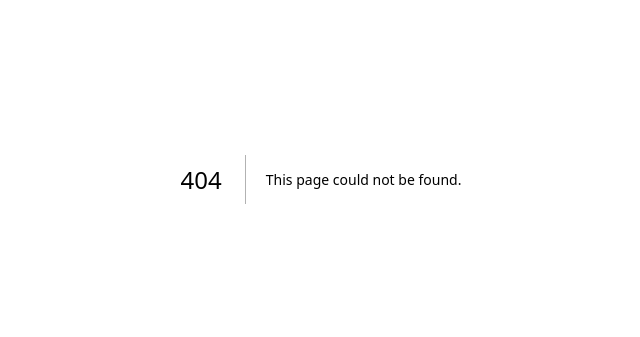
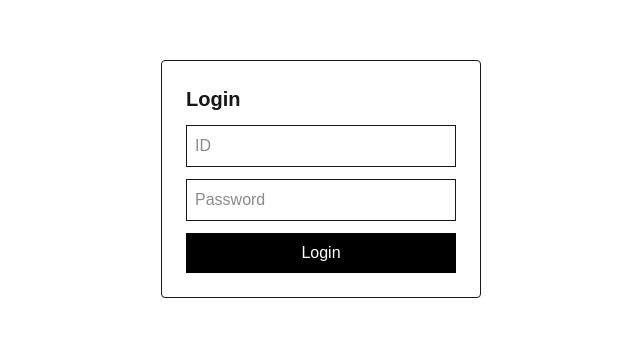
Before and after one commit to GitFoxTail/receipt-analyzer, a Next.js app: page /login in a window 1280 px wide. Before the commit this address had no page. Shown: the part 221-558 px from the top of the page, without its empty margins (319-959 px from the left). Built offline with nearby package versions, Linux system fonts and the light colour scheme.

Commit message:
add login page

```diff
--- /dev/null
+++ b/app/api/login/route.ts
@@ -0,0 +1,26 @@
+import { NextResponse } from "next/server";
+
+export async function POST(req: Request) {
+    const { id, pass } = await req.json();
+
+    if (
+        id === process.env.APP_LOGIN_ID &&
+        pass === process.env.APP_LOGIN_PASS
+    ) {
+        const res = NextResponse.json({ ok: true });
+
+        res.cookies.set("session", "loggedin", {
+            httpOnly: true,
+            secure: true,
+            path: "/",
+            maxAge: 60 * 60 * 24,
+        });
+
+        return res;
+    }
+
+    return NextResponse.json(
+        { ok: false, message: "Invalid credentials" },
+        { status: 401 }
+    );
+}
--- /dev/null
+++ b/app/api/logout/route.ts
@@ -0,0 +1,7 @@
+import { NextResponse } from "next/server";
+
+export async function POST() {
+    const res = NextResponse.json({ ok: true });
+    res.cookies.set("session", "", { maxAge: 0, path: "/" });
+    return res;
+}
--- /dev/null
+++ b/app/login/page.tsx
@@ -0,0 +1,56 @@
+"use client";
+
+import { useState } from "react";
+import { useRouter } from "next/navigation";
+
+export default function LoginPage() {
+    const [id, setId] = useState("");
+    const [pass, setPass] = useState("");
+    const [error, setError] = useState("");
+    const router = useRouter();
+
+    async function handleLogin(e: React.FormEvent) {
+        e.preventDefault();
+
+        const res = await fetch("/api/login", {
+            method: "POST",
+            headers: { "Content-Type": "application/json" },
+            body: JSON.stringify({ id, pass }),
+        });
+
+        if (res.ok) {
+            router.push("/");
+        } else {
+            setError("IDまたはパスワードが違います")
+        }
+    }
+
+    return (
+        <div className="flex h-screen items-center justify-center">
+            <form onSubmit={handleLogin} className="border p-6 rounded w-80 space-y-3">
+                <h1 className="text-xl font-bold">Login</h1>
+
+                <input
+                    className="border p-2 w-full"
+                    placeholder="ID"
+                    value={id}
+                    onChange={(e) => setId(e.target.value)}
+                />
+
+                <input
+                    className="border p-2 w-full"
+                    type="password"
+                    placeholder="Password"
+                    value={pass}
+                    onChange={(e) => setPass(e.target.value)}
+                />
+
+                {error && <p className="text-red-500 text-sm">{error}</p>}
+
+                <button className="bg-black text-white w-full py-2">
+                    Login
+                </button>
+            </form>
+        </div>
+    );
+}
--- /dev/null
+++ b/proxy.ts
@@ -0,0 +1,18 @@
+import { NextResponse, NextRequest } from "next/server";
+
+export function proxy(req: NextRequest) {
+    const loggedIn = req.cookies.get("session")?.value === "loggedin";
+
+    const isLoginPage = req.nextUrl.pathname.startsWith("/login");
+    const isApi = req.nextUrl.pathname.startsWith("/api/login");
+
+    if (loggedIn || isLoginPage || isApi) {
+        return NextResponse.next();
+    }
+
+    return NextResponse.redirect(new URL("/login", req.url));
+}
+
+export const config = {
+    matcher: ["/((?!_next/static|_next/image|favicon.ico).*)"],
+};
```
